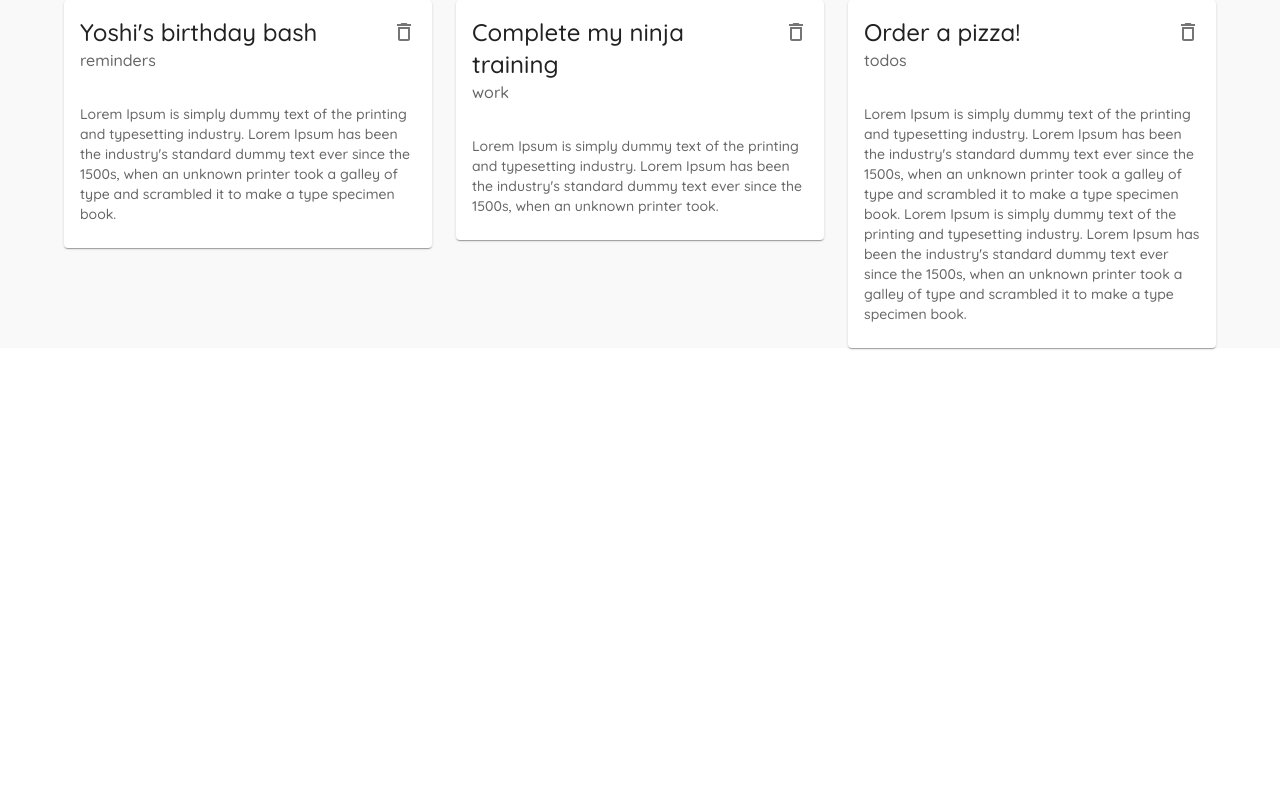
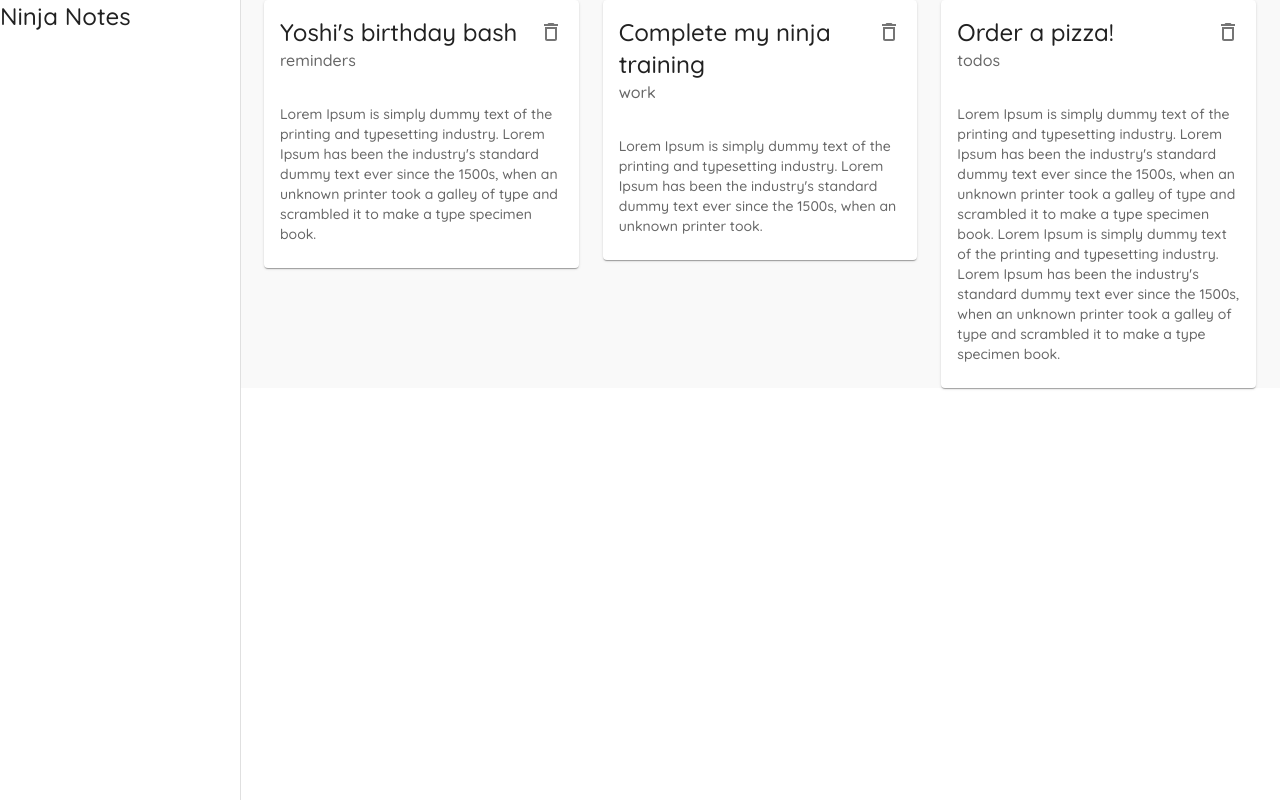
Before and after one commit to jdwjdwjdw/material-ui-tut, a React (Create React App) app: page / in a window 1280 px wide. Built offline with nearby package versions, Linux system fonts and the light colour scheme; data requests are answered from the project's data file.

Commit message:
Add permanent drawer

```diff
--- a/src/components/Layout.js
+++ b/src/components/Layout.js
@@ -1,11 +1,36 @@
-import { Box } from "@mui/system";
+import Box from "@mui/system/Box";
+import Drawer from '@mui/material/Drawer'
+import Typography from "@mui/material/Typography";
+
+const drawerWidth = 240
+const classes = {
+  drawer: {
+    width: drawerWidth,
+    ".MuiDrawer-paper": {
+      width: drawerWidth,
+    },
+  },
+}
 
 export default function Layout({ children }) {
   return (
-    <div>
+    <Box sx={{display: 'flex'}}>
       {/* app bar */}
 
       {/* side drawer */}
+      <Drawer
+        sx={
+          classes.drawer
+        }
+        variant="permanent"
+        anchor="left"
+      >
+        <div>
+          <Typography variant="h5">
+            Ninja Notes
+          </Typography>
+        </div>
+      </Drawer>
 
       <Box
         sx={{
@@ -14,6 +39,6 @@ export default function Layout({ children }) {
         }}>
         {children}
       </Box>
-    </div>
+    </Box>
   )
 }
```
